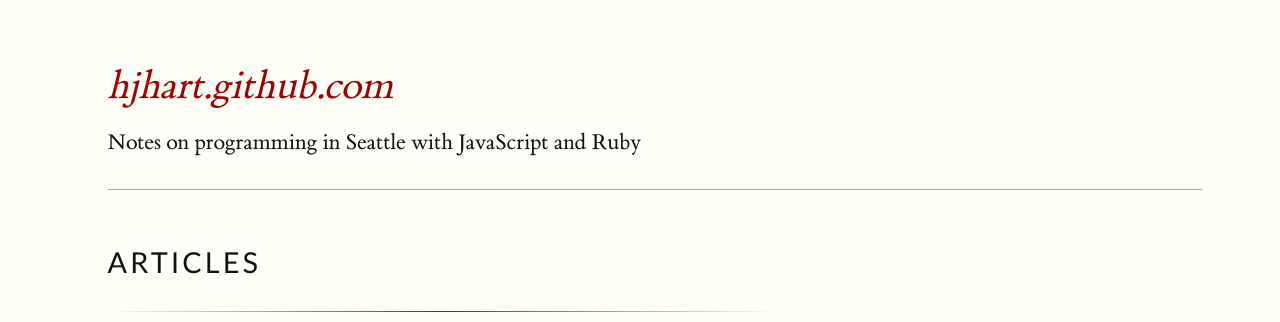
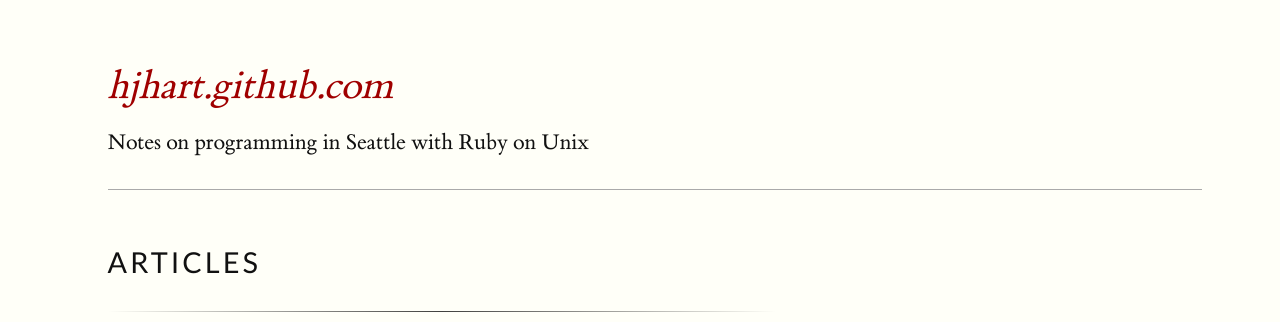
Before and after one commit to hjhart/hjhart.blog, a Jekyll site: the page built from index.html, in a window 1280 px wide and 900 px high. Shown: the top 322 px of the window. Built offline with Jekyll 4.4.1, drawn with Linux system fonts in a browser that asks for light colours.

Commit message:
Javascript? Who uses javascript anymore.

```diff
--- a/_includes/header.html
+++ b/_includes/header.html
@@ -1,5 +1,5 @@
 <!--- Header and nav template site-wide -->
 <header>
     <h1><a href="/" title="back to the home land.">hjhart.github.com</a></h1>
-    <p id="tagline">Notes on programming in Seattle with JavaScript and Ruby</p>
+    <p id="tagline">Notes on programming in Seattle with Ruby on Unix</p>
 </header>
```
